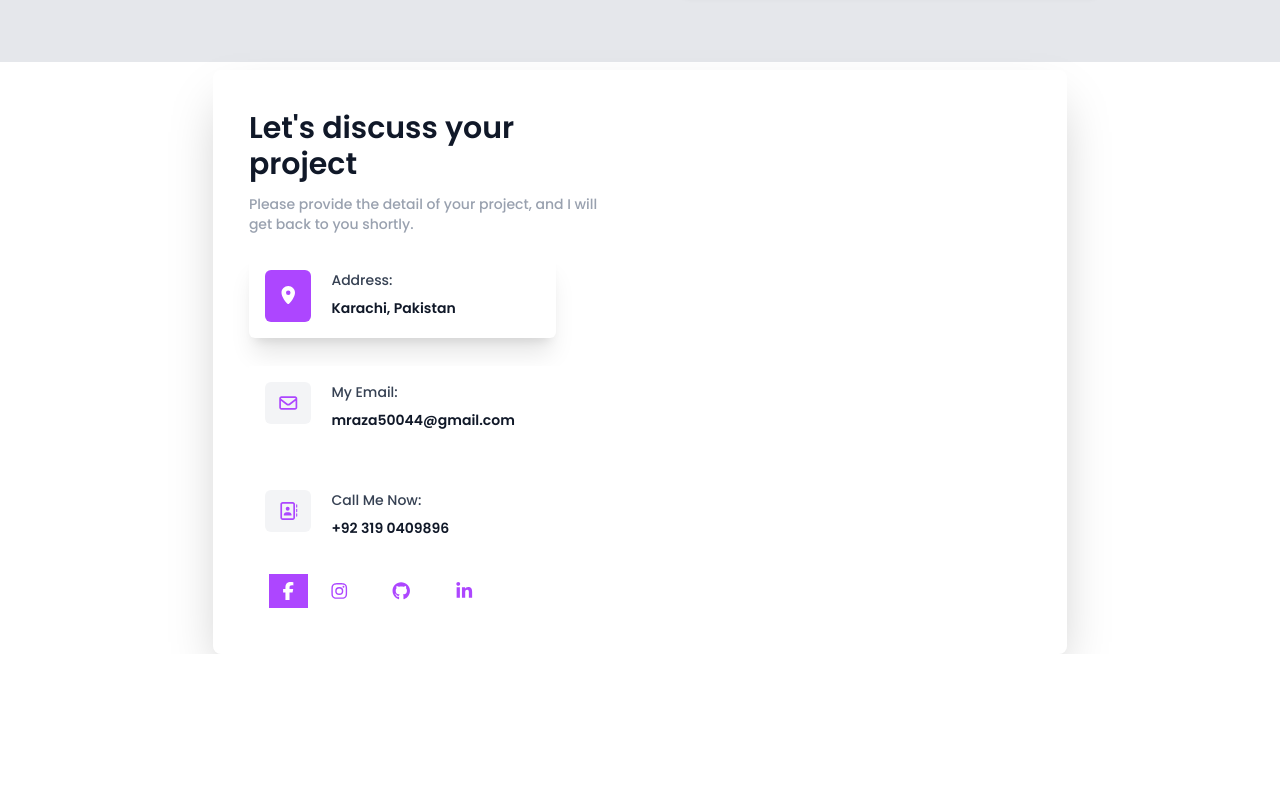
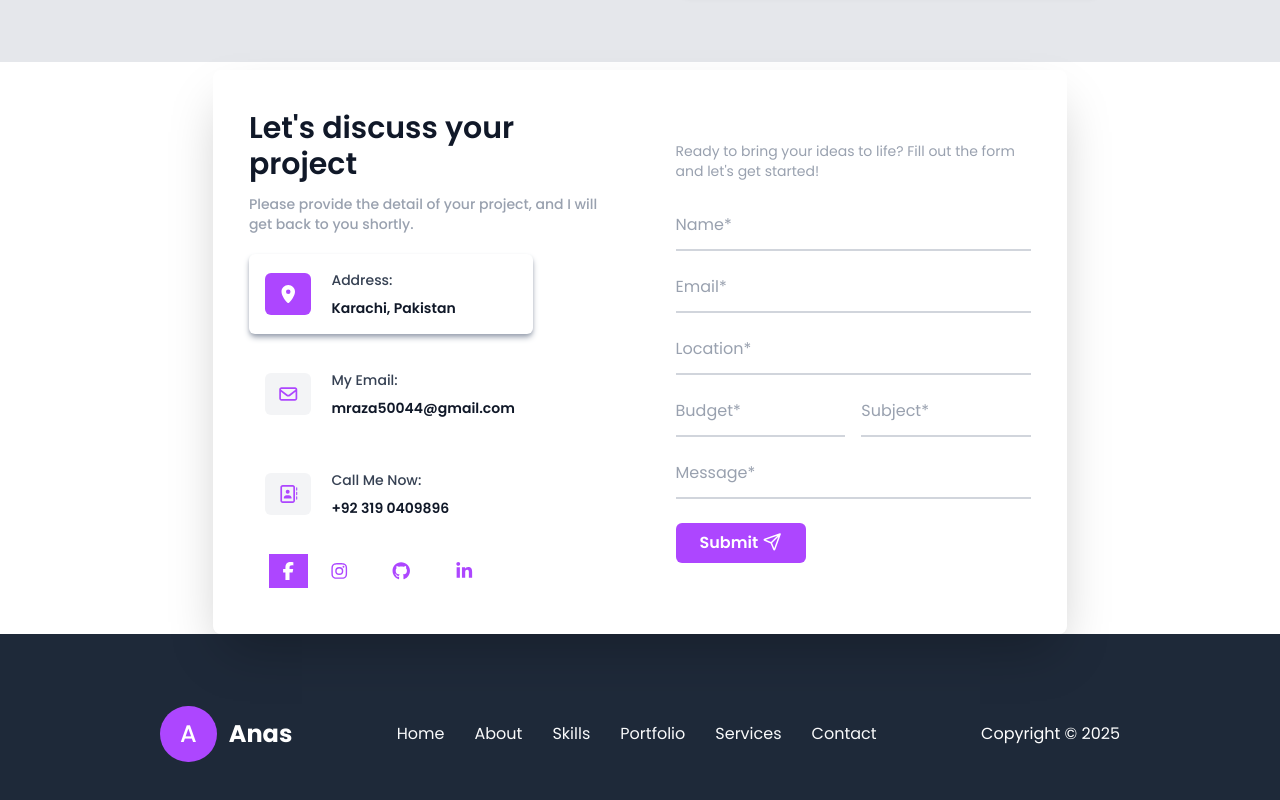
Before and after one commit to Muhammad-Anas-CodeMaestro/Muhammad_Anas_Protfolio, a Next.js app: page / in a window 1280 px wide. Shown: the part 3898-4698 px from the top of the page. Before the commit the page ends 4552 px from the top, so only its background shows below. Built offline with nearby package versions, Linux system fonts and the light colour scheme.

Commit message:
Design and structure complete

```diff
--- a/src/app/components/Contact.jsx
+++ b/src/app/components/Contact.jsx
@@ -1,10 +1,11 @@
 'use client'
+import { FontAwesomeIcon } from "@fortawesome/react-fontawesome";
 import { faFacebookF, faGithub, faInstagram, faLinkedinIn } from "@fortawesome/free-brands-svg-icons";
-import { faAddressBook, faEnvelope } from "@fortawesome/free-regular-svg-icons";
-import { faDownload, faLocationDot } from "@fortawesome/free-solid-svg-icons";
-import { FontAwesomeIcon } from "@fortawesome/react-fontawesome";
+import { faAddressBook, faEnvelope, } from "@fortawesome/free-regular-svg-icons";
+import { faLocationDot } from "@fortawesome/free-solid-svg-icons";
 import { motion, useInView } from "framer-motion";
 import React, { useRef } from "react";
+import { faPaperPlane } from "@fortawesome/free-regular-svg-icons/faPaperPlane";
 
 export const Contact = () => {
   const aboutRef = useRef(null);
@@ -37,34 +38,27 @@ export const Contact = () => {
       link: 'https://www.linkedin.com/in/muhammad-anas-72aa05260/'
     }
   ]
+
   return (
     <>
       <div className="relative w-full h-full bg-white" id="contact">
-        <div ref={aboutRef} className="w-2/3 mx-auto relative z-10 flex justify-around shadow-2xl h-11/12 rounded-lg items-center mt-2 py-10">
+        <div ref={aboutRef} className="w-2/3 mx-auto relative z-10 flex justify-around items-center shadow-2xl h-11/12 rounded-lg mt-2 py-10">
           <motion.div
             initial={{ x: -80, opacity: 0, scale: 0.95 }}
             animate={isAboutInView ? { x: 0, opacity: 1, scale: 1 } : { x: -80, opacity: 0, scale: 0.95 }}
             transition={{ duration: 0.5, type: 'spring', stiffness: 15, damping: 10, ease: 'easeInOut' }}
             className='w-5/12'>
-            <div>
-              <h2 className="text-3xl text-gray-900 font-semibold w-full">Let's discuss your project </h2>
-              <p className="pt-3 text-sm text-gray-400 font-medium">Please provide the detail of your project, and I will get back to you shortly.</p>
-            </div>
-            <div className="flex p-4 pr-25 bg-white rounded-md shadow-xl w-fit mt-5">
-              <div className="p-3 text-white bg-purple-500 rounded-md mr-5 text-lg">
-                <FontAwesomeIcon icon={faLocationDot} />
-              </div>
+            <h2 className="text-3xl text-gray-900 font-semibold w-full">Let's discuss your project </h2>
+            <p className="pt-3 text-sm text-gray-400 font-medium">Please provide the detail of your project, and I will get back to you shortly.</p>
+            <div className="flex p-4 w-4/5 bg-white rounded-md shadow-md shadow-gray-400 mt-5 items-center">
+              <FontAwesomeIcon icon={faLocationDot} className="p-3 text-white bg-purple-500 rounded-md mr-5 text-lg" />
               <div>
-                <h2 className="text-gray-700 text-sm font-medium">
-                  Address:
-                </h2>
-                <h2 className="text-gray-900 text-sm font-semibold pt-2">
-                  Karachi, Pakistan
-                </h2>
+                <h2 className="text-gray-700 text-sm font-medium"> Address: </h2>
+                <h2 className="text-gray-900 text-sm font-semibold pt-2"> Karachi, Pakistan </h2>
               </div>
             </div>
             {personalDetails.map((detail, index) => (
-              <div key={index} className="flex p-4 bg-white mt-7">
+              <div key={index} className="flex p-4 w-4/5 bg-white my-5 items-center">
                 <FontAwesomeIcon icon={detail.icon} className="p-3 text-purple-500 bg-gray-100 rounded-md mr-5 text-lg" />
                 <div>
                   <h2 className="text-gray-700 text-sm font-medium">{detail.title}</h2>
@@ -89,6 +83,79 @@ export const Contact = () => {
             transition={{ duration: 0.5, type: 'spring', stiffness: 15, damping: 10, ease: 'easeInOut' }}
             className='w-5/12'
           >
+            <h1 className="text-gray-400 text-sm">Ready to bring your ideas to life? Fill out the form and let's get started!</h1>
+            <form action="" className="space-y-3 w-full mt-5 ">
+              {[
+                { name: 'name', label: 'Name*', type: 'text' },
+                { name: 'email', label: 'Email*', type: 'email' },
+                { name: 'location', label: 'Location*', type: 'text' },
+              ].map((field, i) => (
+                <div className="relative" key={i}>
+                  <input
+                    type={field.type}
+                    name={field.name}
+                    id={field.name}
+                    placeholder={field.label}
+                    className="peer w-full border-b-2 border-gray-300 bg-transparent py-3 placeholder-transparent focus:border-purple-500 focus:outline-none"
+                    required
+                  />
+                  <label
+                    htmlFor={field.name}
+                    className="absolute left-0 top-3 text-gray-400 transition-all
+                    peer-placeholder-shown:top-3 peer-placeholder-shown:text-base peer-focus:top-[-8px] peer-focus:text-xs peer-focus:text-purple-500"
+                  >
+                    {field.label}
+                  </label>
+                </div>
+              ))}
+              <div className="flex space-x-4">
+                {[
+                  { name: 'budget', label: 'Budget*' },
+                  { name: 'subject', label: 'Subject*' },
+                ].map((field, i) => (
+                  <div className="relative w-1/2" key={i}>
+                    <input
+                      type="text"
+                      name={field.name}
+                      id={field.name}
+                      placeholder={field.label}
+                      className="peer w-full border-b-2 border-gray-300 bg-transparent py-3 placeholder-transparent focus:border-purple-500 focus:outline-none"
+                      required
+                    />
+                    <label
+                      htmlFor={field.name}
+                      className="absolute left-0 top-3 text-gray-400 transition-all
+                    peer-placeholder-shown:top-3 peer-placeholder-shown:text-gray-400 peer-placeholder-shown:text-base peer-focus:top-[-8px] peer-focus:text-xs peer-focus:text-purple-500"
+                    >
+                      {field.label}
+                    </label>
+                  </div>
+                ))}
+              </div>
+              <div className="relative">
+                <input
+                  name="message"
+                  id="message"
+                  placeholder="Message*"
+                  className="peer w-full border-b-2 border-gray-300 bg-transparent py-3 placeholder-transparent focus:border-purple-500 focus:outline-none"
+                  rows="4"
+                  required
+                ></input>
+                <label
+                  htmlFor="message"
+                  className="absolute left-0 top-3 text-gray-400 transition-all
+                  peer-placeholder-shown:top-3 peer-placeholder-shown:text-gray-400 peer-placeholder-shown:text-base peer-focus:top-[-8px] peer-focus:text-xs peer-focus:text-purple-500"
+                >
+                  Message*
+                </label>
+              </div>
+              <button
+                type="submit"
+                className="bg-purple-500 hover:bg-purple-600 text-white font-semibold py-2 px-6 rounded-md w-fit transition-all mt-3 cursor-pointer"
+              >
+                Submit <FontAwesomeIcon icon={faPaperPlane} />
+              </button>
+            </form>
           </motion.div>
         </div>
       </div>
--- /dev/null
+++ b/src/app/components/Footer.jsx
@@ -0,0 +1,59 @@
+'use client'
+import React from 'react'
+import { Link } from 'react-scroll'
+import { motion } from 'framer-motion'
+
+export const Footer = () => {
+  const year = new Date().getFullYear();
+
+  const navLinks = [
+    { name: 'Home', to: 'home' },
+    { name: 'About', to: 'about' },
+    { name: 'Skills', to: 'skills' },
+    { name: 'Portfolio', to: 'project' },
+    { name: 'Services', to: 'services' },
+    { name: 'Contact', to: 'contact' },
+  ]
+
+  return (
+    <>
+      <div className='bg-gray-800 flex justify-between items-center'>
+        <div className='w-3/4 mx-auto py-18 flex justify-between items-center'>
+          <div className="flex items-center">
+            <motion.h3
+              whileHover={{ scale: 1.1, rotate: 2 }}
+              transition={{ type: "spring", stiffness: 300 }}
+              className="bg-purple-500 font-medium text-white px-5 py-3 rounded-full text-2xl mr-3"
+            >
+              A
+            </motion.h3>
+            <h3 className="text-white text-2xl font-bold">Anas</h3>
+          </div>
+          <div className="w-1/2 flex justify-between">
+            {navLinks.map((link) => (
+              <Link
+                key={link.to}
+                to={link.to}
+                smooth={true}
+                duration={500}
+                offset={-70}
+                className="cursor-pointer relative text-gray-50 hover:text-purple-500 transition-all duration-300 ease-in-out after:absolute after:left-0 after:bottom-0 after:h-0.5 after:w-0 after:bg-purple-500 hover:after:w-full after:transition-all after:duration-300"
+              >
+                <motion.div
+                  key={link.to}
+                  whileHover={{ scale: 1.05, y: -2 }}
+                  transition={{ type: "spring", stiffness: 300 }}
+                >
+                  {link.name}
+                </motion.div>
+              </Link>
+            ))}
+          </div>
+          <div>
+            <h3 className='text-white'>Copyright &copy; {year} </h3>
+          </div>
+        </div>
+      </div>
+    </>
+  )
+}
--- a/src/app/globals.css
+++ b/src/app/globals.css
@@ -19,4 +19,12 @@ body {
   animation: progress 0.3s ease-in-out forwards;
 }
 
+.contact-input{
+  color: #6b7280; /* Tailwind's gray-500 */
+  border-bottom: 4px solid #d1d5db; /* Tailwind's gray-100 */
+  border-radius: 4px;
+  padding: 0.5rem 0.25rem;
+  width: 100%;
+}
+
 @import "tailwindcss"
--- a/src/app/page.js
+++ b/src/app/page.js
@@ -6,8 +6,9 @@ import { Portfolio } from "./components/Portfolio";
 import { WorkTogether } from "./components/WorkTogether";
 import { Service } from "./components/Service";
 import { Contact } from "./components/Contact";
+import { Footer } from "./components/Footer";
 
-export default function page() {
+export default function page () {
   return (
     <>
       <Navbar />
@@ -18,6 +19,7 @@ export default function page() {
       <WorkTogether />
       <Service />
       <Contact />
+      <Footer />
     </>
   );
 }
```
